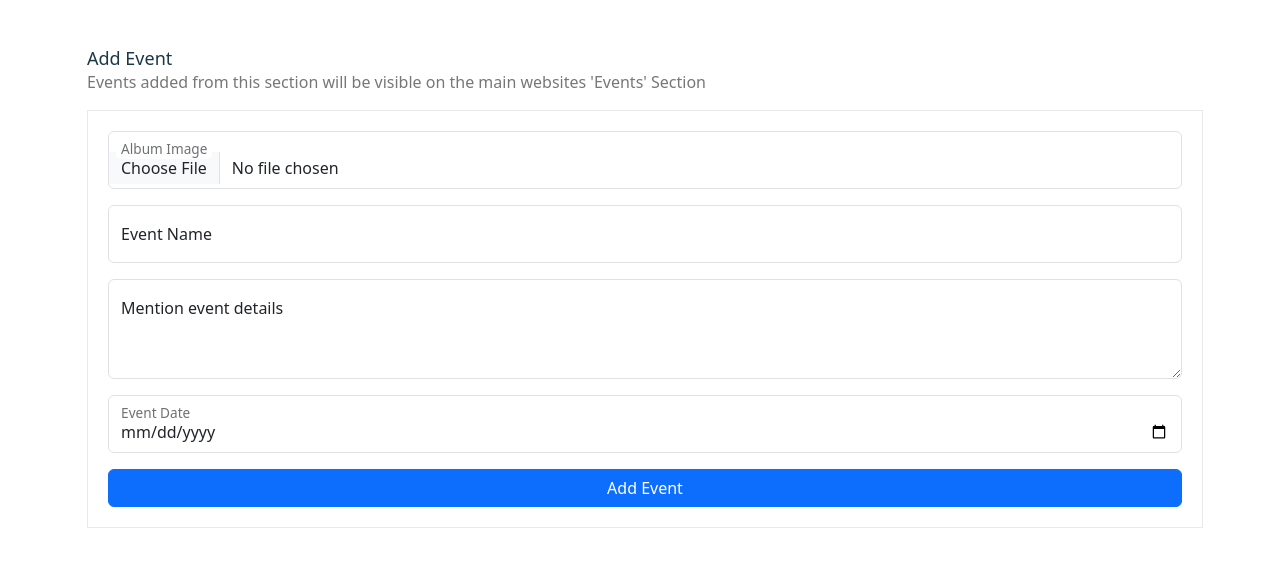
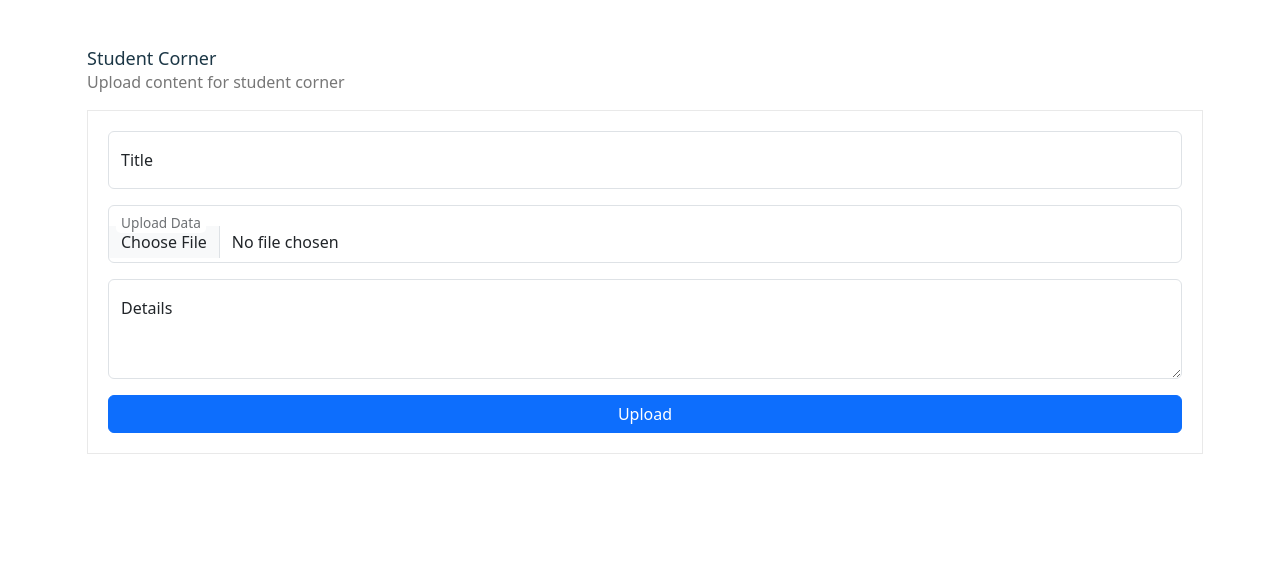
Before and after one commit to sidmrlazy/rgs, a PHP site: page /controller/student-corner.php in a window 1280 px wide. Shown: the part 62-629 px from the top of the page. Run offline with PHP 8.4, Linux system fonts and the light colour scheme; the visitor is signed in with stand-in values (Sample User, id 1).

Commit message:
modified:   assets/css/styles.css modified:   components/who-we-are/section-2.php modified:   controller/student-corner.php modified:   includes/navbar.php modified:   student-corner.php

```diff
--- a/controller/student-corner.php
+++ b/controller/student-corner.php
@@ -2,36 +2,44 @@
 <?php include('navbar/navbar-admin.php') ?>
 <div class="container mt-5">
     <div class="admin-dashboard">
-        <h5 class="form-header">Add Event</h5>
-        <p class="form-header-details">Events added from this section will be visible on the main websites 'Events'
-            Section
-        </p>
+        <h5 class="form-header">Student Corner</h5>
+        <p class="form-header-details">Upload content for student corner</p>
 
         <?php
         include('includes/db.php');
         if (isset($_POST['submit'])) {
-            $event_album_img = $_FILES["event_album_img"]["name"];
-            $tempname_event_album_img = $_FILES["event_album_img"]["tmp_name"];
-            $folder = "assets/album_thumb/" . $event_album_img;
-            $event_name = mysqli_real_escape_string($connection, $_POST['event_name']);
-            $event_det = $_POST['event_det'];
-            $event_date = $_POST['event_date'];
+            $student_corner_file = $_FILES["student_corner_file"]["name"];
+            $tempname_student_corner_file = $_FILES["student_corner_file"]["tmp_name"];
+            $folder = "assets/student_corner/" . $student_corner_file;
+            $student_corner_title = mysqli_real_escape_string($connection, $_POST['student_corner_title']);
+            $student_corner_details = mysqli_real_escape_string($connection, $_POST['student_corner_details']);
 
-            if (move_uploaded_file($tempname_event_album_img, $folder)) {
-                $query = "INSERT INTO `event`(
-                `event_album_img`,
-                `event_name`,
-                `event_det`,
-                `event_date`
+            if (empty($student_corner_title)) { ?>
+        <div class="alert alert-danger mt-3 mb-3 w-100" role="alert">
+            Title cannot be empty
+        </div>
+
+        <?php
+            } else if (empty($student_corner_file)) { ?>
+        <div class="alert alert-danger mt-3 mb-3 w-100" role="alert">
+            You have not uploaded any file.
+        </div>
+        <?php } else {
+
+                $query = "INSERT INTO `student_corner`(
+                `student_corner_title`,
+                `student_corner_details`,
+                `student_corner_file`
             )
             VALUES(
-                '$event_album_img',
-                '$event_name',
-                '$event_det',
-                '$event_date'
+                '$student_corner_title',
+                '$student_corner_details',
+                '$student_corner_file'
             )";
                 $res = mysqli_query($connection, $query);
-                if ($res) { ?>
+                if ($res) {
+                    move_uploaded_file($tempname_student_corner_file, $folder)
+                ?>
         <div class="alert alert-success mt-3 mb-3 w-100" role="alert">
             Event Album Added!
         </div>
@@ -43,25 +51,22 @@
 
         <form action="" method="POST" class="w-100 mt-3 event-form-container" enctype="multipart/form-data">
             <div class="form-floating mb-3">
-                <input type="file" name="event_album_img" class="form-control" id="eventName" placeholder="Event Name">
-                <label for="eventName">Album Image</label>
+                <input type="text" name="student_corner_title" class="form-control" id="eventName"
+                    placeholder="Event Name">
+                <label for="eventName">Title</label>
             </div>
             <div class="form-floating mb-3">
-                <input type="text" name="event_name" class="form-control" id="eventName" placeholder="Event Name">
-                <label for="eventName">Event Name</label>
+                <input type="file" name="student_corner_file" class="form-control" id="eventName"
+                    placeholder="Event Name">
+                <label for="eventName">Upload Data</label>
             </div>
             <div class="form-floating mb-3">
-                <textarea class="form-control" name="event_det" placeholder="Event Details" id="eventDetails"
-                    style="height: 100px"></textarea>
-                <label for="eventDetails">Mention event details</label>
+                <textarea class="form-control" name="student_corner_details" placeholder="Event Details"
+                    id="eventDetails" style="height: 100px"></textarea>
+                <label for="eventDetails">Details</label>
             </div>
-            <div class="form-floating mb-3">
-                <input type="date" class="form-control" name="event_date" id="floatingPassword" placeholder="Password">
-                <label for="floatingPassword">Event Date</label>
-            </div>
-
             <div>
-                <button type="submit" name="submit" class="btn btn-primary w-100">Add Event</button>
+                <button type="submit" name="submit" class="btn btn-primary w-100">Upload</button>
             </div>
         </form>
     </div>
```
Also changed, not shown: assets/css/styles.css (+25 -21 lines), components/who-we-are/section-2.php (+6 -3 lines), includes/navbar.php (+18 -42 lines), student-corner.php (+39 -0 lines).
